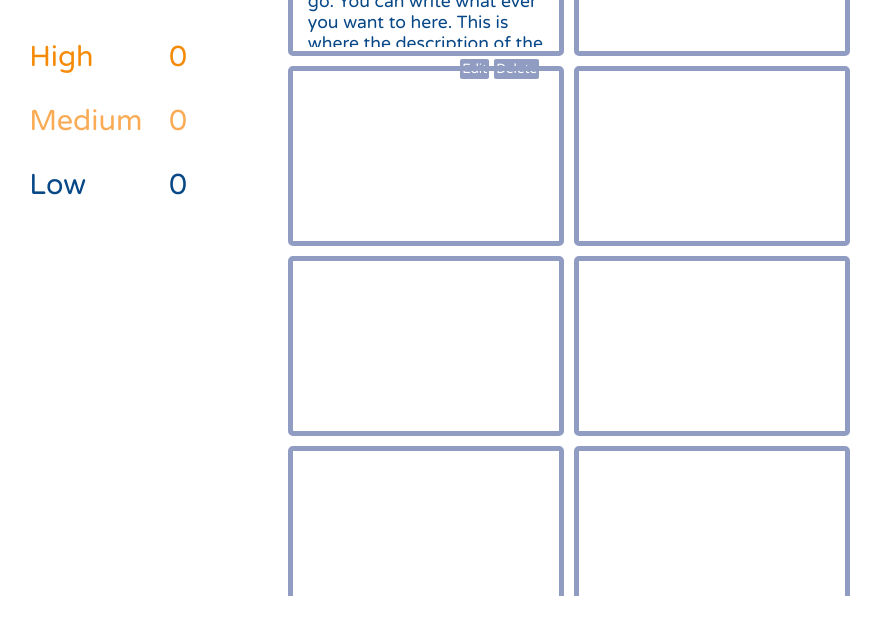
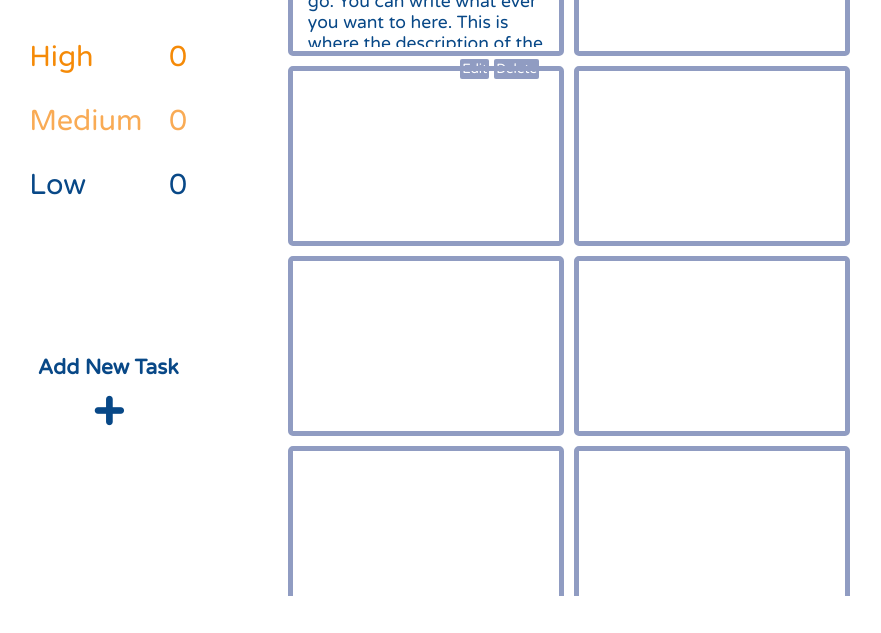
Before and after one commit to jay-schreffler/task_app, a plain HTML site: page index.html in a window 1280 px wide. Shown: the part 164-797 px from the top of the page, without its empty margins (71-952 px from the left). Drawn offline with Linux system fonts and the light colour scheme.

Commit message:
style changes

```diff
--- a/index.html
+++ b/index.html
@@ -24,6 +24,12 @@
                     <p>0</p>
                     <p>0</p>
                     <p>0</p>
+                </div>
+            </div>
+            <div class="add-new-task-container">
+                <h3>Add New Task</h3>
+                <div id="new-task-btn">
+                    <h3>+</h3>
                 </div>
             </div>
         </div>
--- a/style.css
+++ b/style.css
@@ -58,6 +58,27 @@
     display: flex;
     flex-direction: column;
     gap: 30px;
+}
+
+.add-new-task-container {
+    display: flex;
+    flex-direction: column;
+    align-items: center;
+    justify-content: center;
+    height: 40%;
+    /* border: 2px solid red; */
+    color: #084887;
+}
+
+.add-new-task-container h3 {
+    font-size: 1.3rem;
+}
+
+
+
+#new-task-btn h3 {
+    font-size: 3.5rem;
+    text-align: center;
 }
 
 /* task view container */
```
